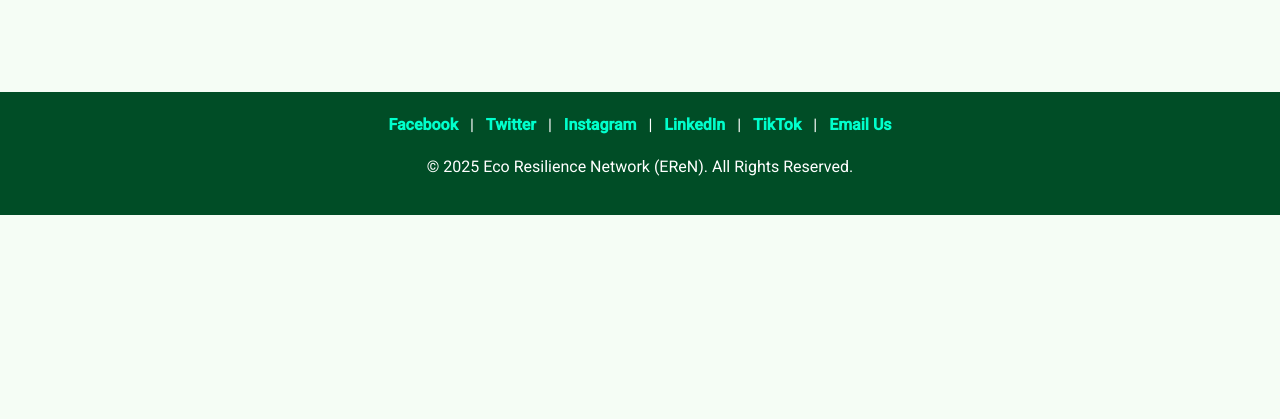
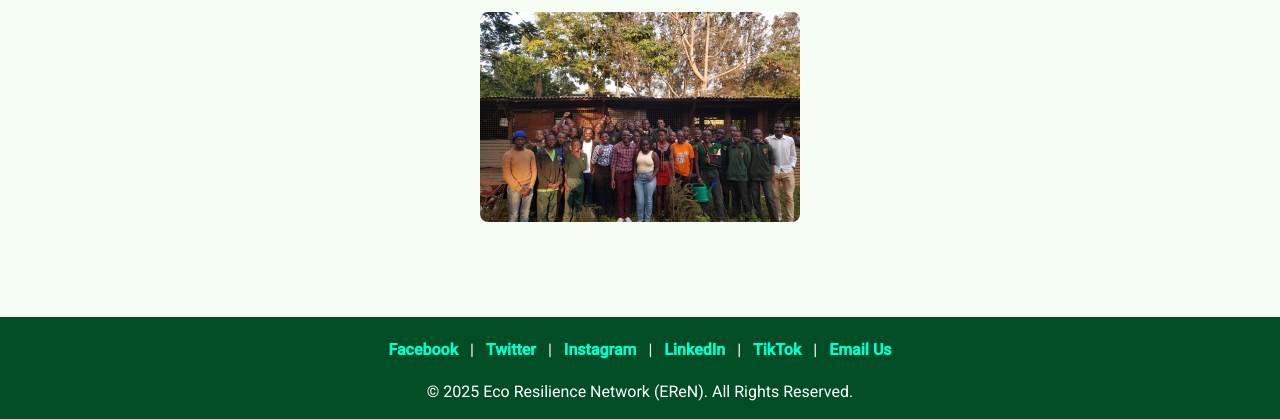
Before and after one commit to EcoResilienceNetwork/EReN, a plain HTML site: page index.html in a window 1280 px wide. Shown: the part 795-1214 px from the top of the page. Before the commit the page ends 1010 px from the top, so only its background shows below. Drawn offline with Linux system fonts and the light colour scheme.

Commit message:
Update index.html

```diff
--- a/index.html
+++ b/index.html
@@ -45,6 +45,7 @@
       <img src="images/Projects/Jamhuri_High_2.jpg" alt="Community Training" />
       <img src="images/Projects/Happy_Day_Env_Talk.jpeg" alt="Tree Planting" />
       <img src="images/Jamhuri_High_5.jpg" alt="Clean-up Activity" />
+      <img src="images/Jamhuri_session.jpg" alt="Jamhuri High School Climate Sensitization Workshop" />
     </div>
   </section>
 
```
